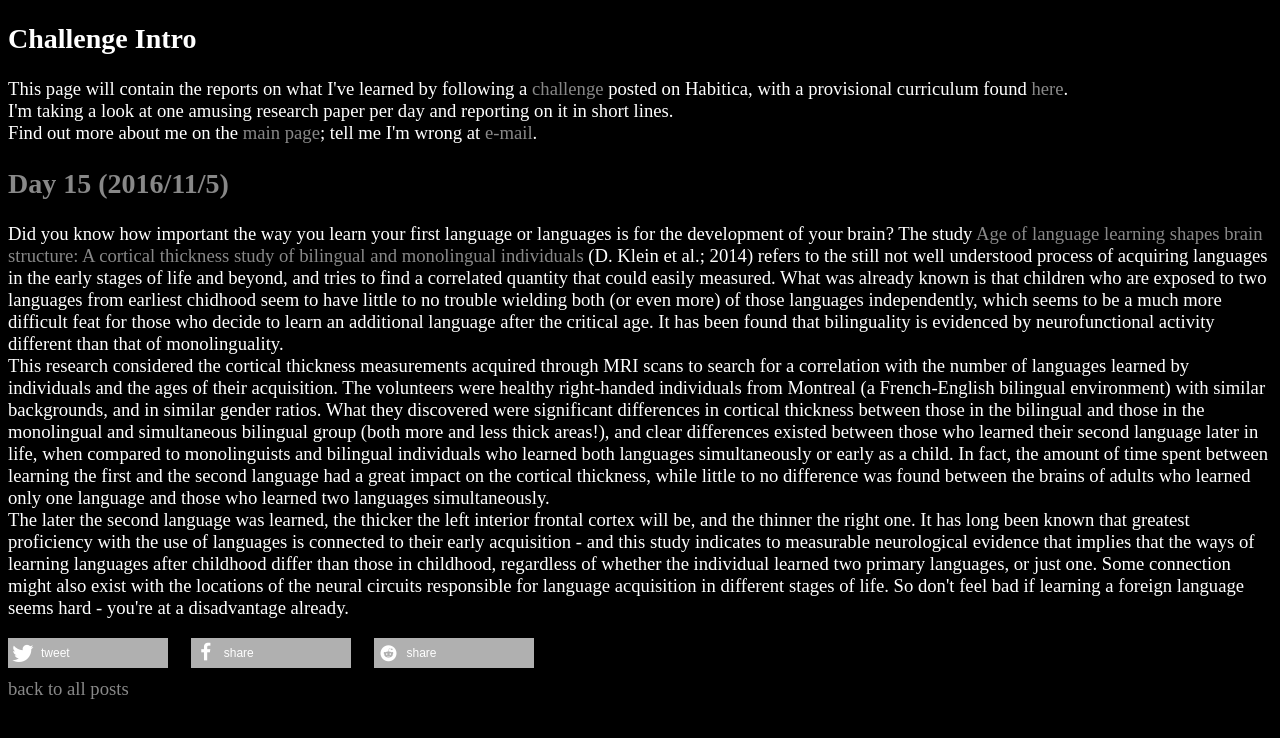
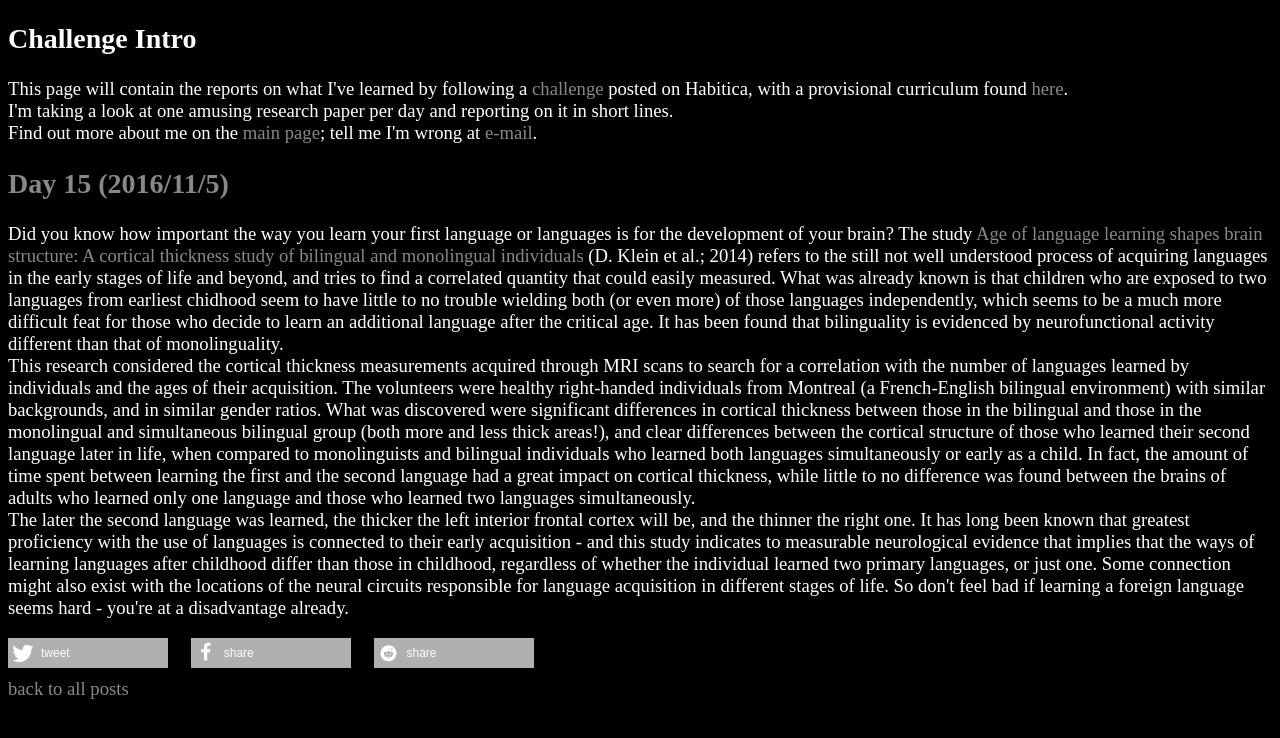
Before and after one commit to Shaidil/shaidil.github.io, a Jekyll site: the page built from _posts/2016-11-5-day-15.html, in a window 1280 px wide. Shown: the top 738 px of the page. Built offline with Jekyll 4.4.1, drawn with Linux system fonts in a browser that asks for light colours; nearby versions of some CDN libraries; some web fonts are replaced.

Commit message:
Update 2016-11-5-day-15.html

```diff
--- a/_posts/2016-11-5-day-15.html
+++ b/_posts/2016-11-5-day-15.html
@@ -6,7 +6,7 @@ short: day15
 <p>
 Did you know how important the way you learn your first language or languages is for the development of your brain? The study <a href="http://www.sciencedirect.com/science/article/pii/S0093934X13001120">Age of language learning shapes brain structure: A cortical thickness study of bilingual and monolingual individuals</a> (D. Klein et al.; 2014) refers to the still not well understood process of acquiring languages in the early stages of life and beyond, and tries to find a correlated quantity that could easily measured. What was already known is that children who are exposed to two languages from earliest chidhood seem to have little to no trouble wielding both (or even more) of those languages independently, which seems to be a much more difficult feat for those who decide to learn an additional language after the critical age. It has been found that bilinguality is evidenced by neurofunctional activity different than that of monolinguality.<br>
 
-This research considered the cortical thickness measurements acquired through MRI scans to search for a correlation with the number of languages learned by individuals and the ages of their acquisition. The volunteers were healthy right-handed individuals from Montreal (a French-English bilingual environment) with similar backgrounds, and in similar gender ratios. What they discovered were significant differences in cortical thickness between those in the bilingual and those in the monolingual and simultaneous bilingual group (both more and less thick areas!), and clear differences existed between those who learned their second language later in life, when compared to monolinguists and bilingual individuals who learned both languages simultaneously or early as a child. In fact, the amount of time spent between learning the first and the second language had a great impact on the cortical thickness, while little to no difference was found between the brains of adults who learned only one language and those who learned two languages simultaneously.<br>
+This research considered the cortical thickness measurements acquired through MRI scans to search for a correlation with the number of languages learned by individuals and the ages of their acquisition. The volunteers were healthy right-handed individuals from Montreal (a French-English bilingual environment) with similar backgrounds, and in similar gender ratios. What was discovered were significant differences in cortical thickness between those in the bilingual and those in the monolingual and simultaneous bilingual group (both more and less thick areas!), and clear differences between the cortical structure of those who learned their second language later in life, when compared to monolinguists and bilingual individuals who learned both languages simultaneously or early as a child. In fact, the amount of time spent between learning the first and the second language had a great impact on cortical thickness, while little to no difference was found between the brains of adults who learned only one language and those who learned two languages simultaneously.<br>
 
 The later the second language was learned, the thicker the left interior frontal cortex will be, and the thinner the right one. It has long been known that greatest proficiency with the use of languages is connected to their early acquisition - and this study indicates to measurable neurological evidence that implies that the ways of learning languages after childhood differ than those in childhood, regardless of whether the individual learned two primary languages, or just one. Some connection might also exist with the locations of the neural circuits responsible for language acquisition in different stages of life. So don't feel bad if learning a foreign language seems hard - you're at a disadvantage already.
 </p>
```
